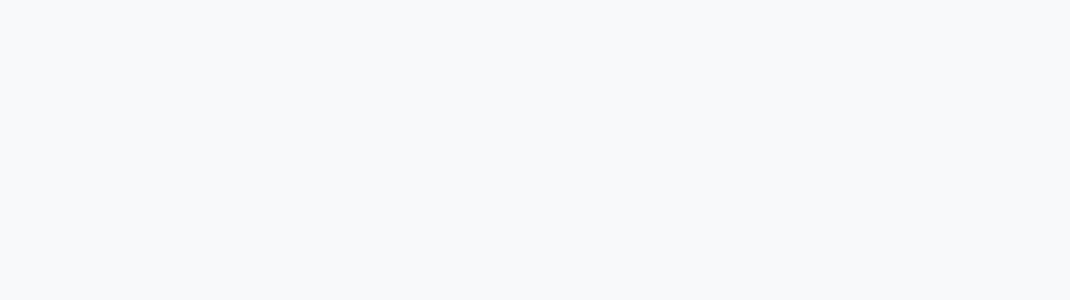
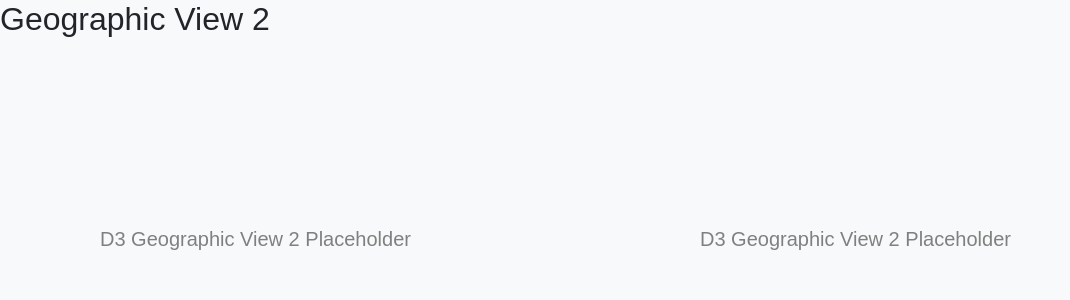
Before and after one commit to mtiessler/Geographical-Mapping-Visualizatior, a React (Create React App) app in the folder UE/Assignment_2/: page /geo-2 in a window 1280 px wide. Before the commit this address had no page. Shown: the top 300 px of the page, without its empty margins (0-1070 px from the left). Built offline with nearby package versions, Linux system fonts and the light colour scheme; the HTML template or start-up script is replaced by a standard one.

Commit message:
added correct names

```diff
--- a/UE/Assignment_2/src/App.tsx
+++ b/UE/Assignment_2/src/App.tsx
@@ -1,10 +1,10 @@
 import React from 'react';
 import { BrowserRouter as Router, Routes, Route } from 'react-router-dom';
 import Menu from './components/Menu';
-import View1 from './components/View1';
-import View2 from './components/View2';
-import View3 from './components/View3';
-import View4 from './components/View4';
+import GeoView1 from './components/GeoView1';
+import GeoView2 from './components/GeoView2';
+import GeoView3 from './components/GeoView3';
+import GraphView from './components/GraphView';
 import './styles/app.scss';
 
 function App() {
@@ -12,10 +12,10 @@ function App() {
         <Router>
             <Routes>
                 <Route path="/" element={<Menu />} />
-                <Route path="/view-1" element={<View1 />} />
-                <Route path="/view-2" element={<View2 />} />
-                <Route path="/view-3" element={<View3 />} />
-                <Route path="/view-4" element={<View4 />} />
+                <Route path="/geo-1" element={<GeoView1 />} />
+                <Route path="/geo-2" element={<GeoView2 />} />
+                <Route path="/geo-3" element={<GeoView3 />} />
+                <Route path="/graph" element={<GraphView />} />
             </Routes>
         </Router>
     );
--- a/UE/Assignment_2/src/components/View1.tsx
+++ b/UE/Assignment_2/src/components/GeoView1.tsx
@@ -1,7 +1,7 @@
 import React, { useEffect } from 'react';
 import * as d3 from 'd3'
 
-const View1: React.FC = () => {
+const GeoView1: React.FC = () => {
     useEffect(() => {
         const svg = d3.select('#geo-view1')
             .append('svg')
@@ -25,4 +25,4 @@ const View1: React.FC = () => {
     );
 };
 
-export default View1;
+export default GeoView1;
--- a/UE/Assignment_2/src/components/View2.tsx
+++ b/UE/Assignment_2/src/components/GeoView2.tsx
@@ -1,7 +1,7 @@
 import React, { useEffect } from 'react';
 import * as d3 from 'd3';
 
-const View2: React.FC = () => {
+const GeoView2: React.FC = () => {
     useEffect(() => {
         const svg = d3.select('#geo-view2')
             .append('svg')
@@ -25,4 +25,4 @@ const View2: React.FC = () => {
     );
 };
 
-export default View2;
+export default GeoView2;
--- a/UE/Assignment_2/src/components/View3.tsx
+++ b/UE/Assignment_2/src/components/GeoView3.tsx
@@ -1,7 +1,7 @@
 import React, { useEffect } from 'react';
 import * as d3 from 'd3';
 
-const View3: React.FC = () => {
+const GeoView3: React.FC = () => {
     useEffect(() => {
         const svg = d3.select('#geo-view3')
             .append('svg')
@@ -25,4 +25,4 @@ const View3: React.FC = () => {
     );
 };
 
-export default View3;
+export default GeoView3;
--- a/UE/Assignment_2/src/components/View4.tsx
+++ b/UE/Assignment_2/src/components/GraphView.tsx
@@ -1,7 +1,7 @@
 import React, { useEffect } from 'react';
 import * as d3 from 'd3';
 
-const View4: React.FC = () => {
+const GraphView: React.FC = () => {
     useEffect(() => {
         const data = [10, 20, 30, 40, 50];
 
@@ -39,4 +39,4 @@ const View4: React.FC = () => {
     );
 };
 
-export default View4;
+export default GraphView;
```
